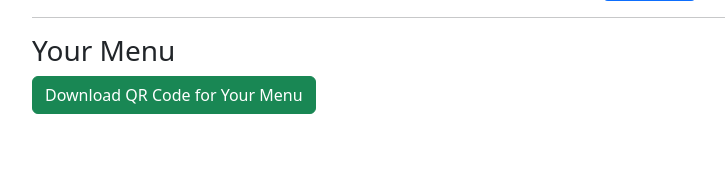
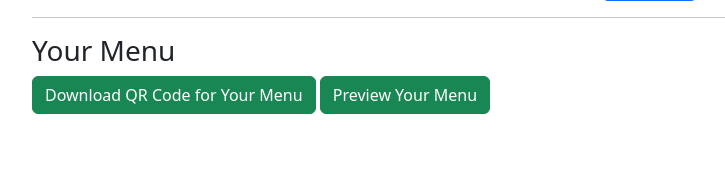
Before and after one commit to AgHamza/QResto, a Flask app: page /dashboard in a window 1280 px wide. Shown: the part 477-653 px from the top of the page, without its empty margins (50-775 px from the left). Run offline with Flask 3, Linux system fonts and the light colour scheme; the visitor is signed in with stand-in values (Sample User, id 1); data that the repository does not hold is empty.

Commit message:
style edit

```diff
--- a/app/templates/dashboard.html
+++ b/app/templates/dashboard.html
@@ -13,9 +13,9 @@
           {{ category_form.name(class="form-control") }}
         </div>
         <div class="form-group">
-          <button type="submit" name="add_category" class="btn btn-primary">
+          <a type="submit" name="add_category" class="btn btn-primary">
             {{ category_form.submit.label.text }}
-          </button>
+          </a>
         </div>
       </form>
     </div>
@@ -45,9 +45,9 @@
           {{ item_form.price(class="form-control") }}
         </div>
         <div class="form-group">
-          <button type="submit" name="add_item" class="btn btn-primary">
+          <a type="submit" name="add_item" class="btn btn-primary">
             {{ item_form.submit.label.text }}
-          </button>
+          </a>
         </div>
       </form>
     </div>
@@ -70,4 +70,8 @@
   <a href="{{ url_for('main.download_qr') }}" class="btn btn-success">
     Download QR Code for Your Menu
   </a>
+  <a href="{{ url_for('main.menu', username=current_user.username, _external=True) }}" class="btn btn-success">
+    Preview Your Menu
+  </a>
+
 {% endblock %}
```
